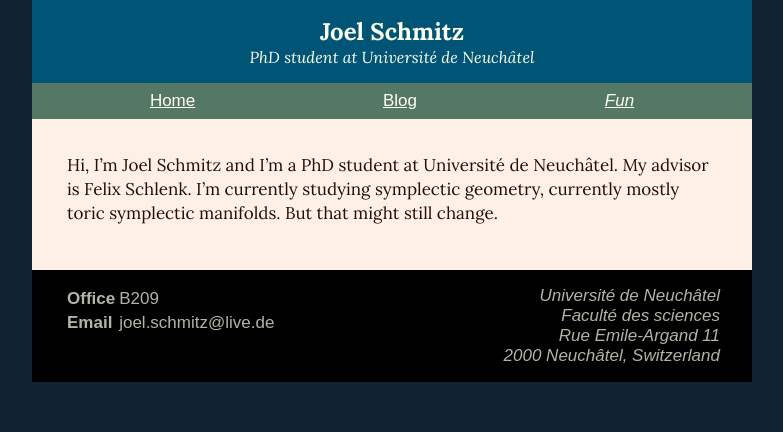
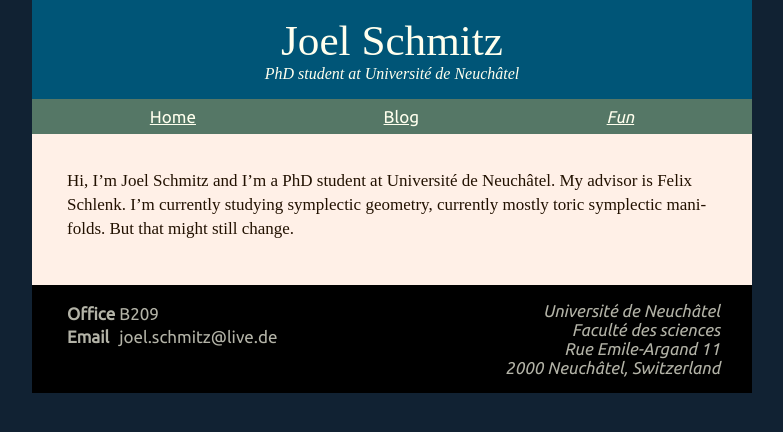
Before and after one commit to schmijoe/schmijoe.github.io, a Jekyll site: the page built from index.markdown, in a window 1280 px wide. Shown: the top 432 px of the page, without its empty margins (248-1031 px from the left). Built offline with Jekyll 4.4.1, drawn with Linux system fonts in a browser that asks for light colours; some web fonts are replaced.

Commit message:
change font

```diff
--- a/css/style.sass
+++ b/css/style.sass
@@ -8,10 +8,10 @@
 $content: #fff0e7
 $page_bg: #123
 
-@import url('https://fonts.googleapis.com/css2?family=Lora:ital,wght@0,400;0,700;1,400&display=swap')
+@import url('https://fonts.googleapis.com/css2?family=Petrona:ital,wght@0,200;0,400;0,700;1,200;1,400&family=Ubuntu:ital@0;1&display=swap')
 
 body
-  font-family: sans-serif
+  font-family: 'Ubuntu', sans-serif
   font-size: 17px
   max-width: 720px
   margin: 0 auto
@@ -22,15 +22,16 @@
   padding: 1rem 1.5rem
   background: $header
   color: $fg_dark
-  font-family: 'Lora', serif
+  font-family: 'Petrona', serif
   h1
     margin: 0
     padding: 0
-    font-size: 1.5rem
+    font-weight: lighter
+    font-size: 2.7rem
   h2
     margin: 0
     padding: 0
-    font-weight: normal
+    font-weight: lighter
     font-style: italic
     font-size: 1rem
 
@@ -52,7 +53,7 @@
   background: $content
   color: $fg_light
 
-  font-family: 'Lora', serif
+  font-family: 'Petrona', serif
   line-height: 1.4
   & >:first-child
     margin-top: 0
@@ -82,7 +83,7 @@
   pre
     font-size: 80%
     margin: 1em -35px
-    padding: 1.5em 2em
+    padding: 1.5em 35px
     overflow: scroll
 
 .site-footer
```
